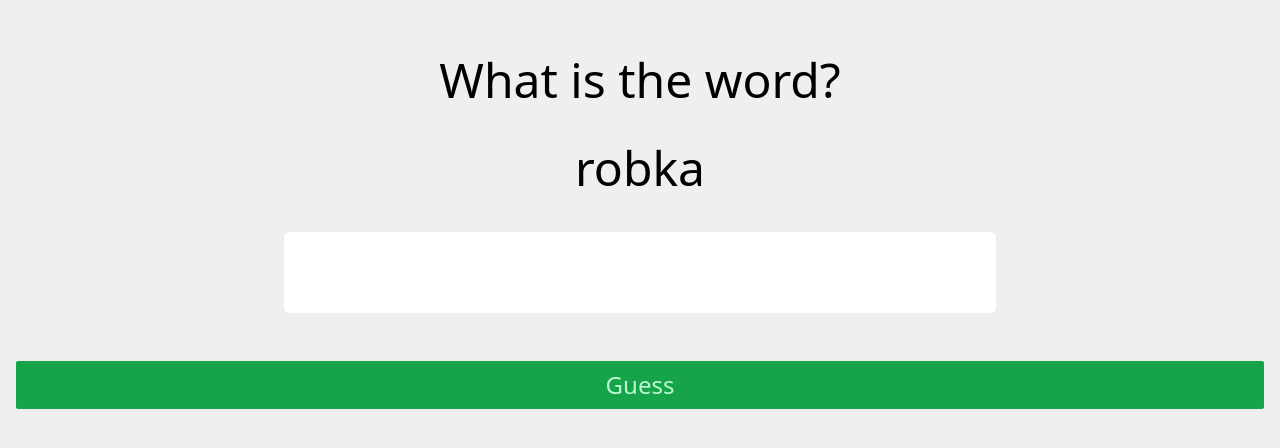
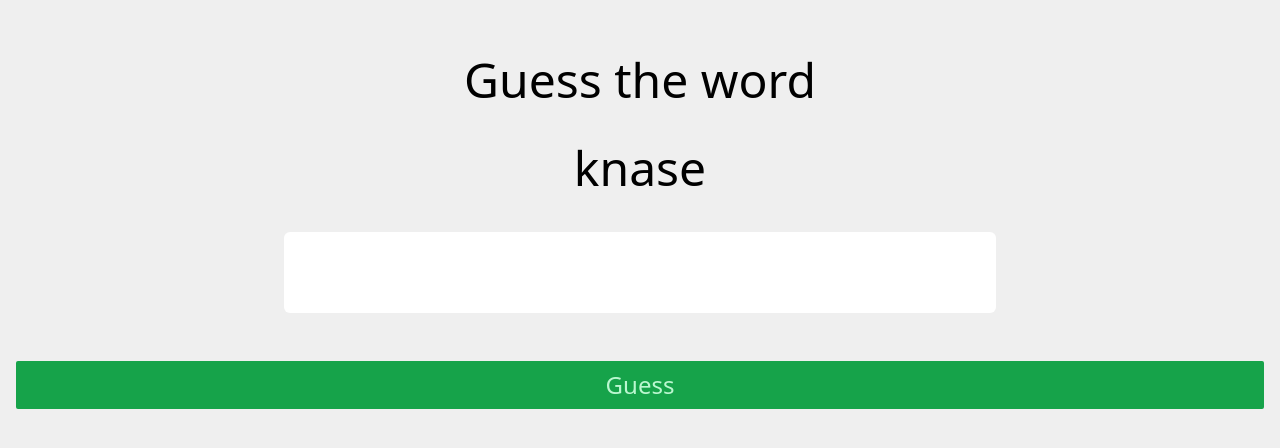
Before and after one commit to jonnochoo/colour-game, a Nuxt app: page /word in a window 1280 px wide. Shown: the top 448 px of the page. Built offline with nearby package versions, Linux system fonts and the light colour scheme.

Commit message:
fix: clear the word after the guess

```diff
--- a/pages/word.vue
+++ b/pages/word.vue
@@ -1,6 +1,6 @@
 <template>
     <div>
-        <h2 class="text-center text-5xl font-thin mt-10">What is the word?</h2>
+        <h2 class="text-center text-5xl font-thin mt-10">Guess the word</h2>
         <div class="flex items-center justify-center mt-10 mb-10 text-5xl">
             {{ wordShown }}
         </div>
@@ -77,11 +77,6 @@ const words = ref([
     'raichu',
     'sandshrew',
     'sandslash',
-    'nidoran♀',
-    'nidorina',
-    'nidoqueen',
-    'nidoran♂',
-    'nidorino',
     'nidoking',
     'clefairy',
     'clefable',
@@ -223,6 +218,7 @@ function onGuessButtonClicked() {
     if (!isCorrect.value) {
         history.value.push(guess.value)
     }
+    guess.value = ''
 }
 
 function randomizeWord(word) {
```
